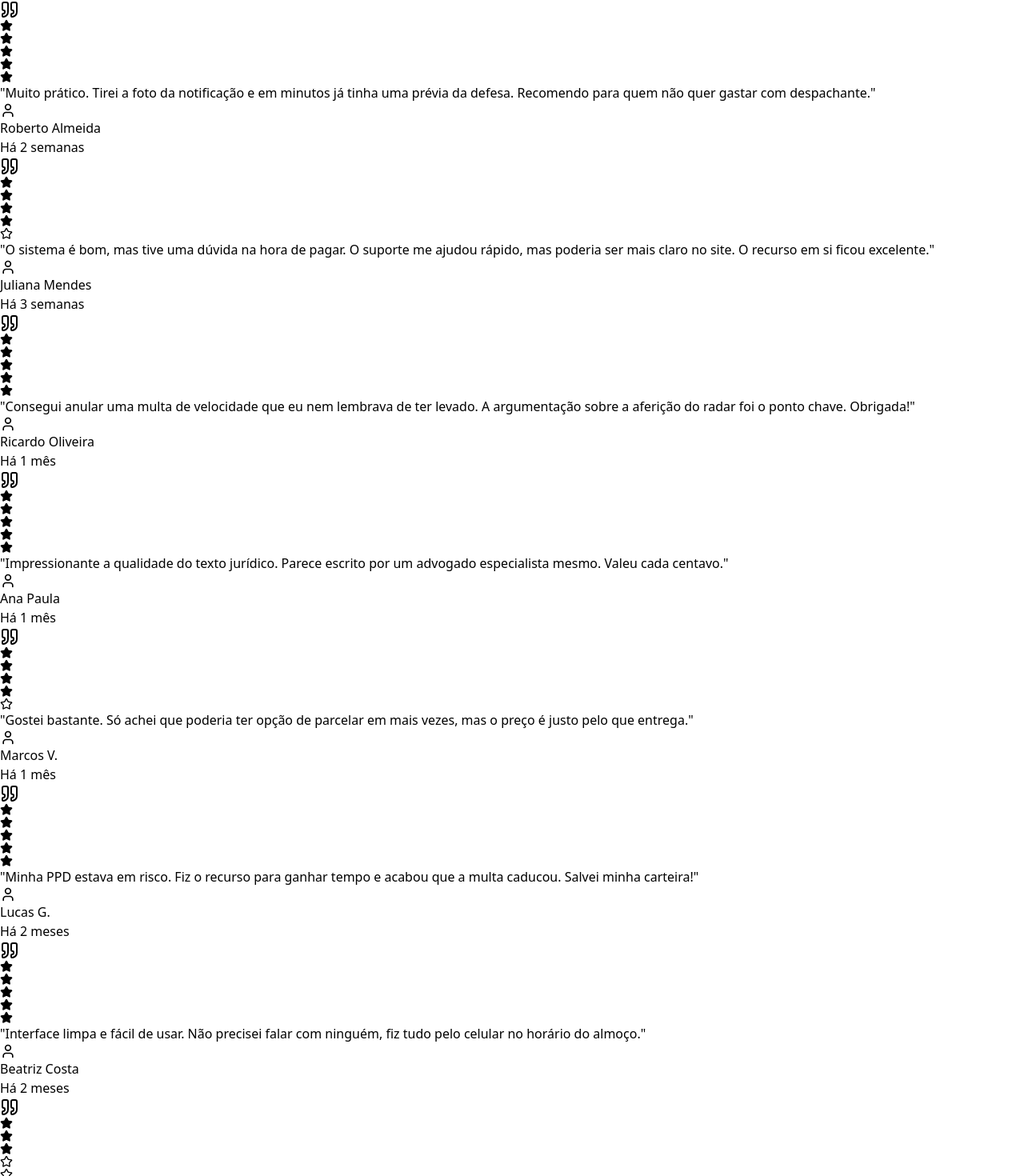
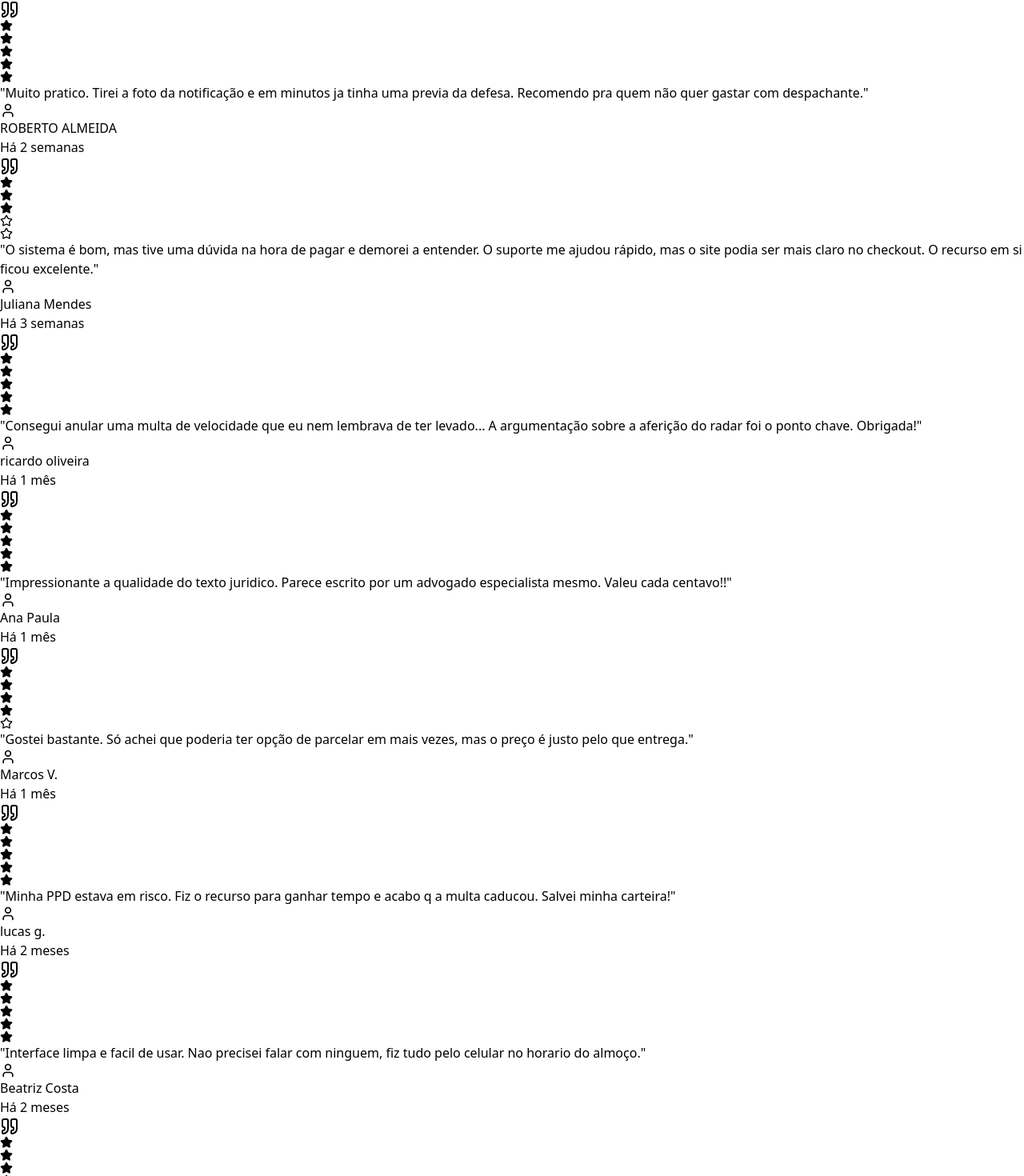
Before and after one commit to rodrigocvmd/auto-defesa, a React (Vite) app in the folder client/: page / in a window 1280 px wide. Shown: the part 2313-3783 px from the top of the page at 80% size. Built offline with nearby package versions, Linux system fonts and the light colour scheme; no server answers; what @react-pdf/renderer would draw is missing.

Commit message:
fix: new reviews

```diff
--- a/client/src/components/Testimonials.jsx
+++ b/client/src/components/Testimonials.jsx
@@ -4,11 +4,11 @@ import { Star, User, Quote, ChevronLeft, ChevronRight } from "lucide-react";
 const REVIEWS = [
 	{
 		id: 1,
-		name: "Carlos Eduardo",
+		name: "carlos eduardo",
 		rating: 5,
 		date: "Há 2 dias",
 		comment:
-			"Eu estava desesperado com uma multa de Lei Seca. A plataforma me ajudou a montar um recurso super técnico. O atendimento no suporte também foi nota 10.",
+			"Eu estava desesperado com uma multa de Lei Seca. A plataforma me ajudou a montar um recurso super técnico. O atendimento no suporte tambem foi nota 10.",
 	},
 	{
 		id: 2,
@@ -16,15 +16,15 @@ const REVIEWS = [
 		rating: 5,
 		date: "Há 1 semana",
 		comment:
-			"Muito prático. Tirei a foto da notificação e em minutos já tinha uma prévia da defesa. Recomendo para quem não quer gastar com despachante.",
+			"Muito pratico. Tirei a foto da notificação e em minutos ja tinha uma previa da defesa. Recomendo pra quem não quer gastar com despachante.",
 	},
 	{
 		id: 3,
-		name: "Roberto Almeida",
-		rating: 4,
+		name: "ROBERTO ALMEIDA",
+		rating: 3,
 		date: "Há 2 semanas",
 		comment:
-			"O sistema é bom, mas tive uma dúvida na hora de pagar. O suporte me ajudou rápido, mas poderia ser mais claro no site. O recurso em si ficou excelente.",
+			"O sistema é bom, mas tive uma dúvida na hora de pagar e demorei a entender. O suporte me ajudou rápido, mas o site podia ser mais claro no checkout. O recurso em si ficou excelente.",
 	},
 	{
 		id: 4,
@@ -32,15 +32,15 @@ const REVIEWS = [
 		rating: 5,
 		date: "Há 3 semanas",
 		comment:
-			"Consegui anular uma multa de velocidade que eu nem lembrava de ter levado. A argumentação sobre a aferição do radar foi o ponto chave. Obrigada!",
+			"Consegui anular uma multa de velocidade que eu nem lembrava de ter levado... A argumentação sobre a aferição do radar foi o ponto chave. Obrigada!",
 	},
 	{
 		id: 5,
-		name: "Ricardo Oliveira",
+		name: "ricardo oliveira",
 		rating: 5,
 		date: "Há 1 mês",
 		comment:
-			"Impressionante a qualidade do texto jurídico. Parece escrito por um advogado especialista mesmo. Valeu cada centavo.",
+			"Impressionante a qualidade do texto juridico. Parece escrito por um advogado especialista mesmo. Valeu cada centavo!!",
 	},
 	{
 		id: 6,
@@ -56,15 +56,15 @@ const REVIEWS = [
 		rating: 5,
 		date: "Há 1 mês",
 		comment:
-			"Minha PPD estava em risco. Fiz o recurso para ganhar tempo e acabou que a multa caducou. Salvei minha carteira!",
+			"Minha PPD estava em risco. Fiz o recurso para ganhar tempo e acabo q a multa caducou. Salvei minha carteira!",
 	},
 	{
 		id: 8,
-		name: "Lucas G.",
+		name: "lucas g.",
 		rating: 5,
 		date: "Há 2 meses",
 		comment:
-			"Interface limpa e fácil de usar. Não precisei falar com ninguém, fiz tudo pelo celular no horário do almoço.",
+			"Interface limpa e facil de usar. Nao precisei falar com ninguem, fiz tudo pelo celular no horario do almoço.",
 	},
 	{
 		id: 9,
@@ -72,7 +72,7 @@ const REVIEWS = [
 		rating: 3,
 		date: "Há 2 meses",
 		comment:
-			"O recurso é bom, mas demorei um pouco pra entender onde baixar o PDF final. Depois que achei, foi tranquilo.",
+			"O recurso é bom, mas demorei um pouco pra entender onde baixar o PDF final. Depois que achei, foi tranquilo. O suporte podia responder mais rapido no chat.",
 	},
 	{
 		id: 10,
@@ -96,7 +96,7 @@ const REVIEWS = [
 		rating: 4,
 		date: "Há 4 meses",
 		comment:
-			"Bom serviço. Tive um problema com o login mas resolvi rápido redefinindo a senha. O recurso valeu a pena.",
+			"Bom serviço. Tive um problema com o login mas resolvi rapido redefinindo a senha. O recurso valeu a pena.",
 	},
 	{
 		id: 13,
@@ -116,7 +116,7 @@ const REVIEWS = [
 	},
 	{
 		id: 15,
-		name: "Pedro Henrique",
+		name: "PEDRO HENRIQUE",
 		rating: 4,
 		date: "Há 5 meses",
 		comment:
```
